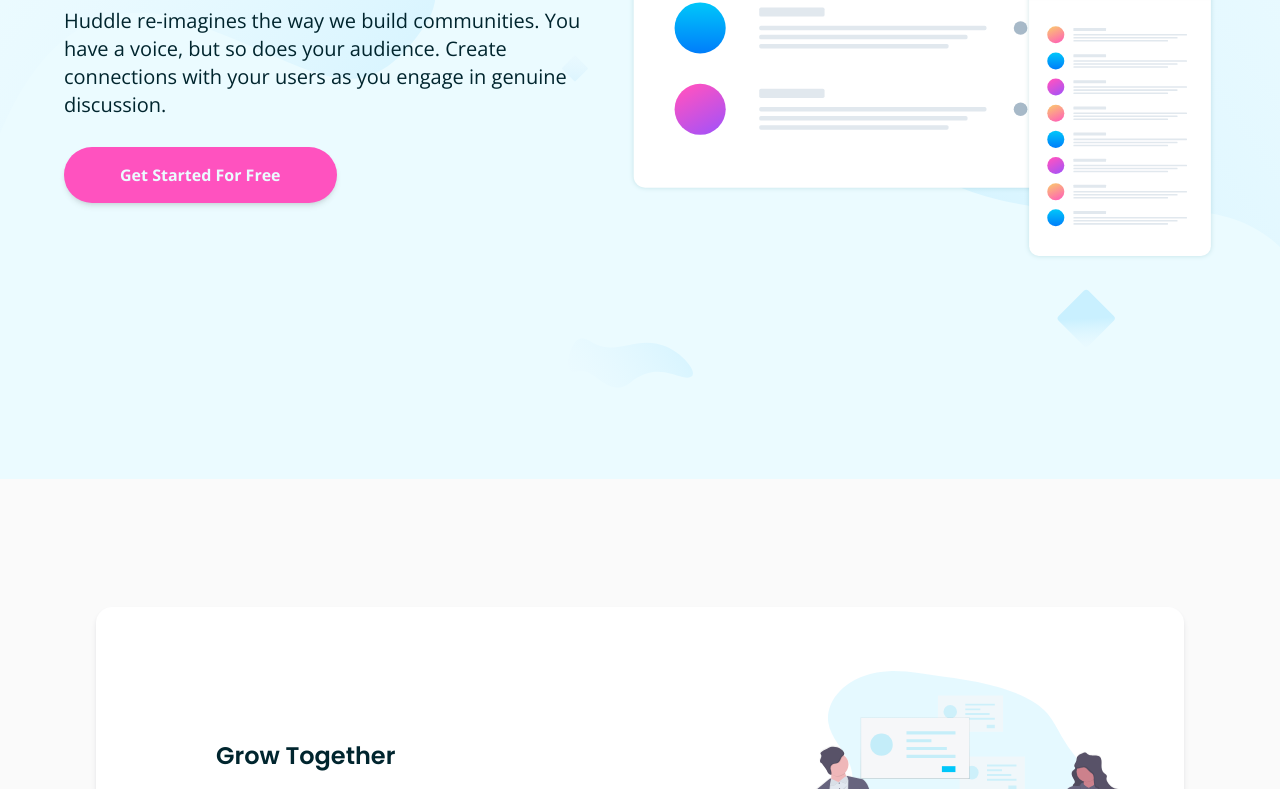
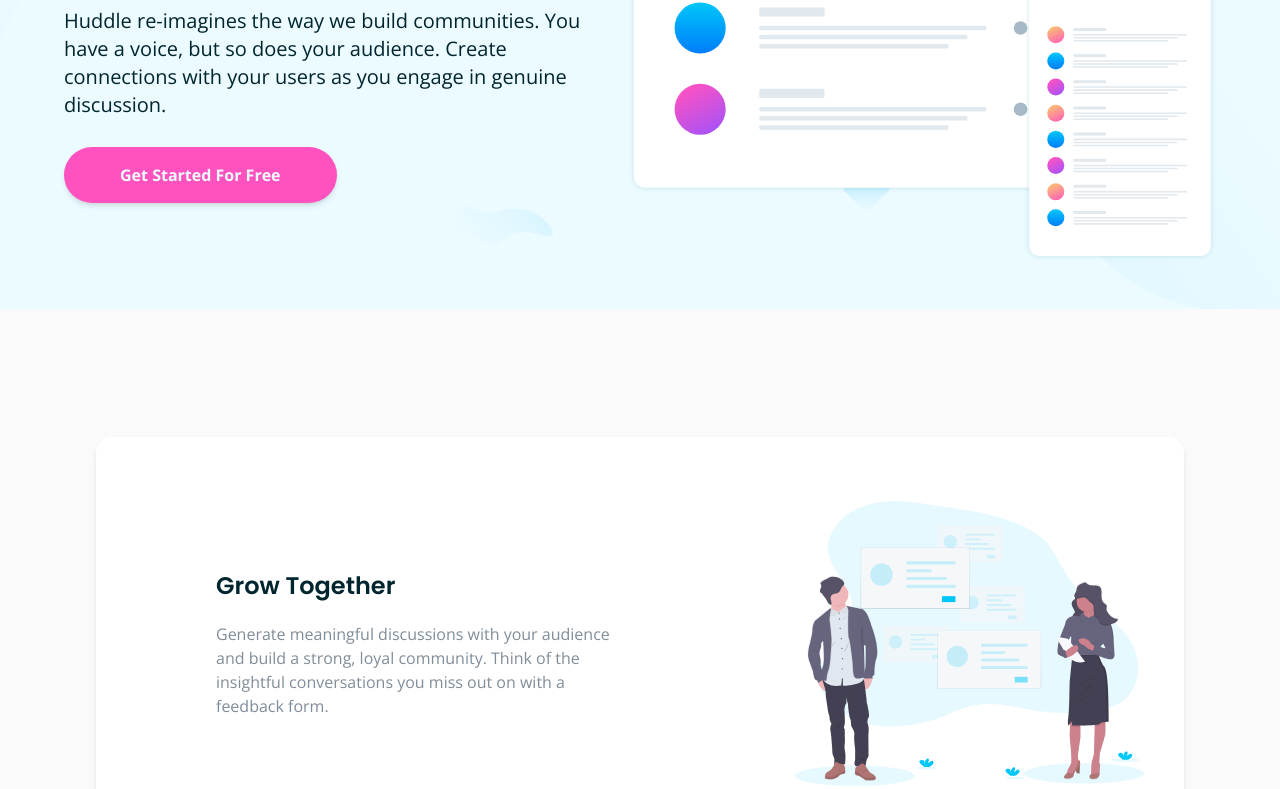
Before and after one commit to DorottyaB/huddle-landing-page, a website: page index.html in a window 1280 px wide. Shown: the part 321-1110 px from the top of the page. Drawn offline with nearby package versions, Linux system fonts and the light colour scheme.

Commit message:
fix header height

```diff
--- a/index.html
+++ b/index.html
@@ -13,7 +13,7 @@
     <title>Huddle landing page</title>
   </head>
   <body class="bg-zinc-50">
-    <header class="min-h-screen pb-12">
+    <header class="pb-12">
       <div class="flex justify-between items-center mx-4 py-7 md:mx-16 md:py-12">
         <div class="w-28 md:w-auto">
           <img src="./images/logo.svg" alt="Logo" />
```
Also changed, not shown: css/main.css.
